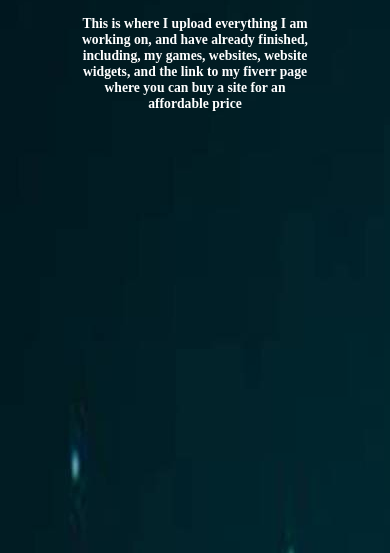
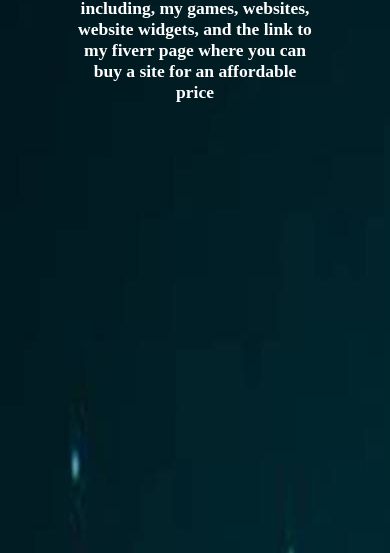
Before and after one commit to MasonWalker24/mason-walker, a plain HTML site: page index.html in a window 390 px wide. Shown: the part 291-844 px from the top of the page. Drawn offline with Linux system fonts and the light colour scheme.

Commit message:
Update primary.css

```diff
--- a/primary.css
+++ b/primary.css
@@ -147,16 +147,16 @@ font-size: 3vw;
     position: fixed;
     top: 25%;
   color: white;
-    font-size: 5vw;
+    font-size: 6vw;
     width: 40%;
     left: 30%;
   }
 .indexcontent
   {
     position: fixed;
-    top: 35%;
+    top: 25%;
   color: white;
-    font-size: 3.5vw;
+    font-size: 4.5vw;
     width: 60%;
     left: 20%;
   }
```
